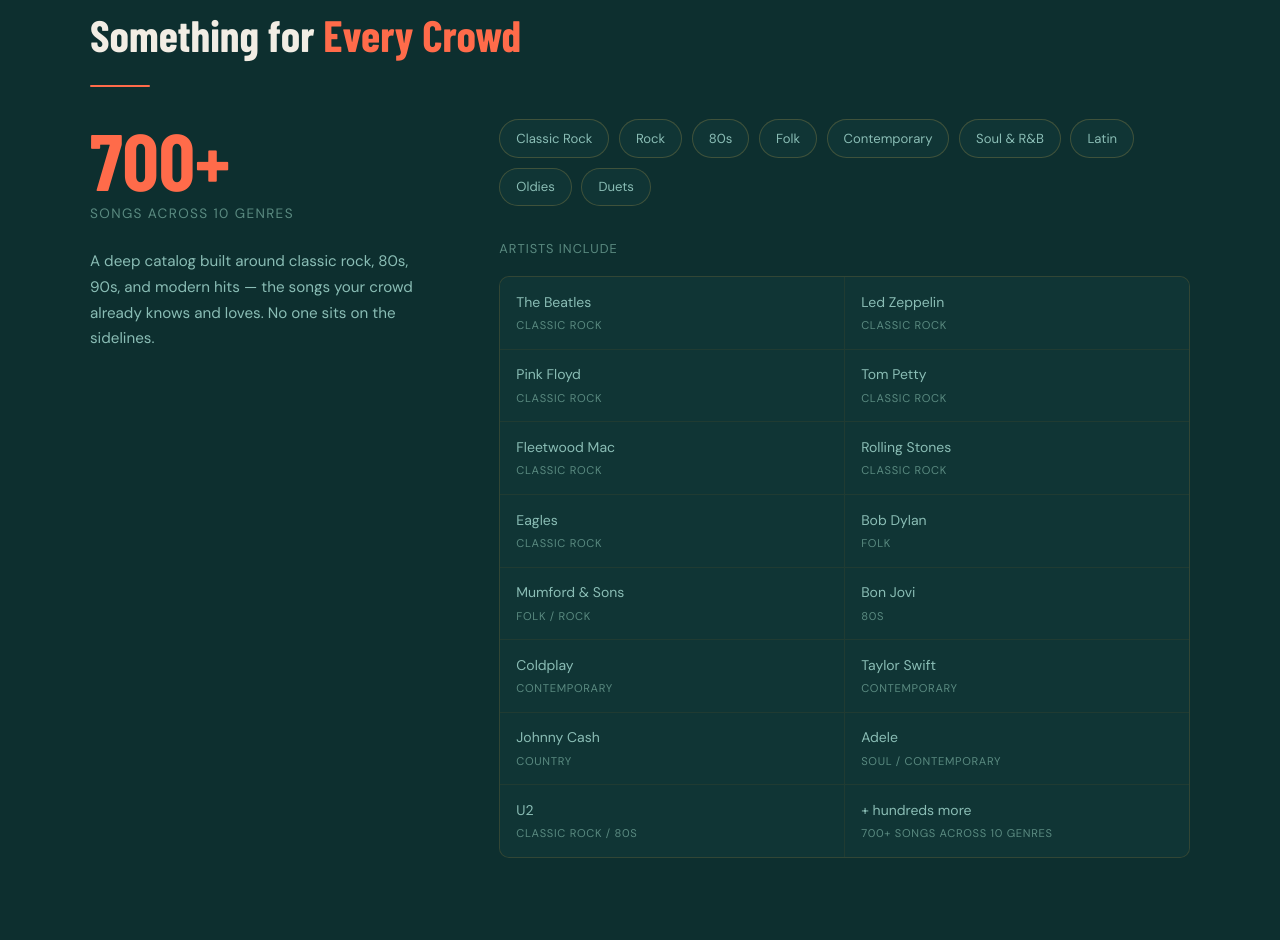
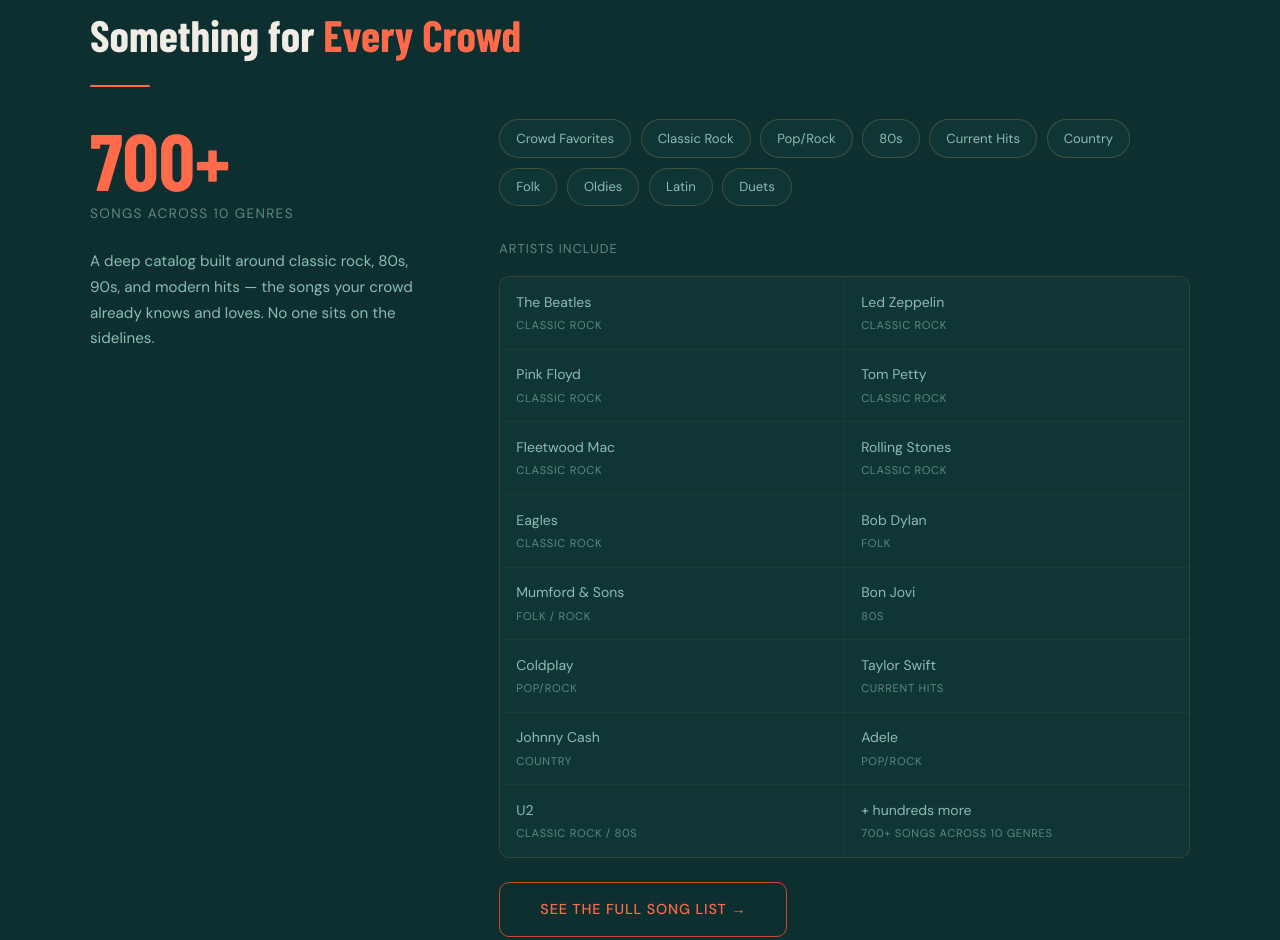
Before and after one commit to tkhesin/tolehouse, a plain HTML site: page index.html in a window 1280 px wide. Shown: the part 4346-5286 px from the top of the page. Drawn offline with nearby package versions, Linux system fonts and the light colour scheme; a web font is replaced by a local one.

Commit message:
Add /songbook PDF, song list button, and update genre tags
- songbook/ redirects to Tolehouse-Song-Book.pdf
- 'See the full song list' button in the Song Catalog section (opens in new tab)
- Genre tags and artist labels now match the song book categories

Co-Authored-By: Claude Opus 5.5 <noreply@anthropic.com>
Claude-Session: https://claude.ai/code/session_012n3LSmxpdZGbZCNDfYR3Ur

```diff
--- a/index.html
+++ b/index.html
@@ -1084,14 +1084,15 @@
       </div>
       <div class="catalog-right">
         <div class="genre-grid">
+          <span class="genre-tag">Crowd Favorites</span>
           <span class="genre-tag">Classic Rock</span>
-          <span class="genre-tag">Rock</span>
+          <span class="genre-tag">Pop/Rock</span>
           <span class="genre-tag">80s</span>
+          <span class="genre-tag">Current Hits</span>
+          <span class="genre-tag">Country</span>
           <span class="genre-tag">Folk</span>
-          <span class="genre-tag">Contemporary</span>
-          <span class="genre-tag">Soul &amp; R&amp;B</span>
+          <span class="genre-tag">Oldies</span>
           <span class="genre-tag">Latin</span>
-          <span class="genre-tag">Oldies</span>
           <span class="genre-tag">Duets</span>
         </div>
         <p style="font-size: 0.8rem; color: var(--muted); letter-spacing: 0.08em; text-transform: uppercase; margin-bottom: 1rem;">Artists include</p>
@@ -1106,13 +1107,14 @@
           <div class="artist-item">Bob Dylan<span class="artist-genre">Folk</span></div>
           <div class="artist-item">Mumford &amp; Sons<span class="artist-genre">Folk / Rock</span></div>
           <div class="artist-item">Bon Jovi<span class="artist-genre">80s</span></div>
-          <div class="artist-item">Coldplay<span class="artist-genre">Contemporary</span></div>
-          <div class="artist-item">Taylor Swift<span class="artist-genre">Contemporary</span></div>
+          <div class="artist-item">Coldplay<span class="artist-genre">Pop/Rock</span></div>
+          <div class="artist-item">Taylor Swift<span class="artist-genre">Current Hits</span></div>
           <div class="artist-item">Johnny Cash<span class="artist-genre">Country</span></div>
-          <div class="artist-item">Adele<span class="artist-genre">Soul / Contemporary</span></div>
+          <div class="artist-item">Adele<span class="artist-genre">Pop/Rock</span></div>
           <div class="artist-item">U2<span class="artist-genre">Classic Rock / 80s</span></div>
           <div class="artist-item">+ hundreds more<span class="artist-genre">700+ songs across 10 genres</span></div>
         </div>
+        <a href="songbook/" class="btn-outline" target="_blank" rel="noopener" style="display:inline-block;margin-top:1.5rem;">See the full song list &rarr;</a>
       </div>
     </div>
   </div>
```
Also changed, not shown: songbook/index.html (added, +13 -0 lines), 1 other file.
